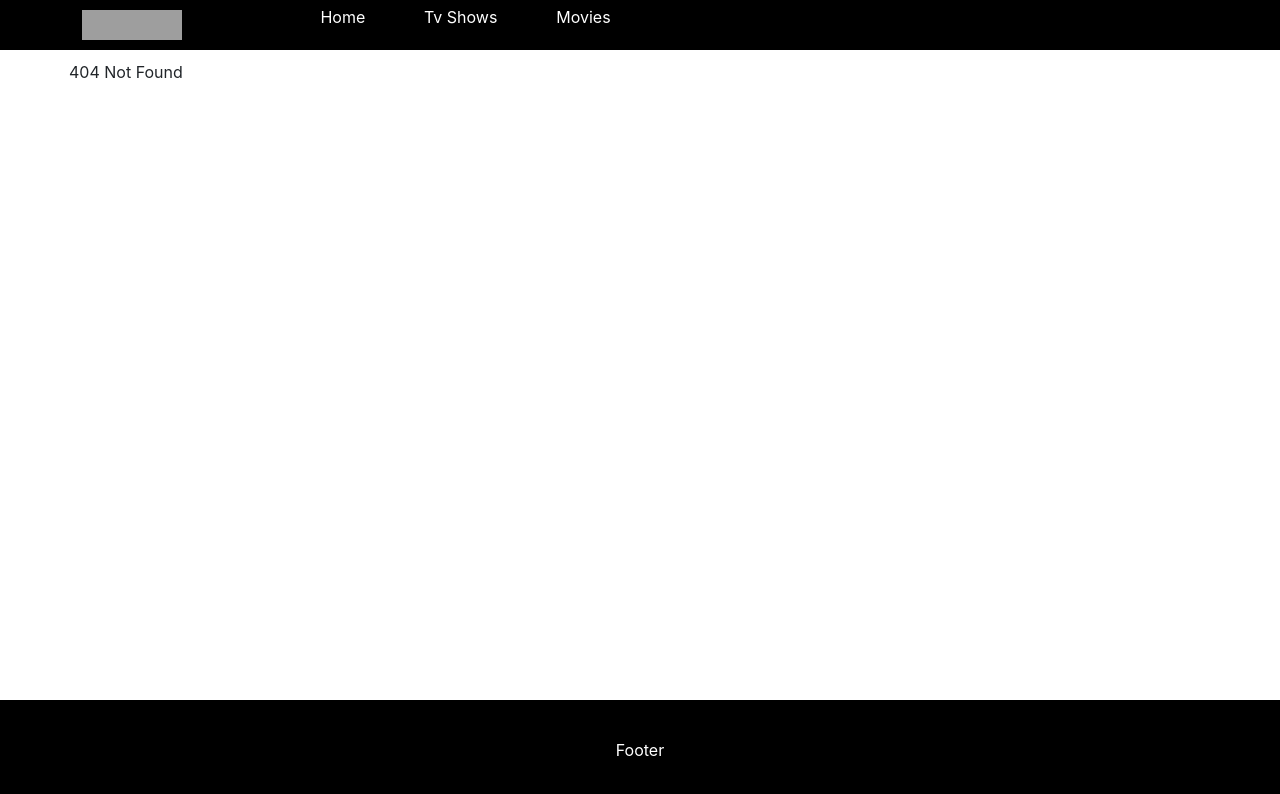
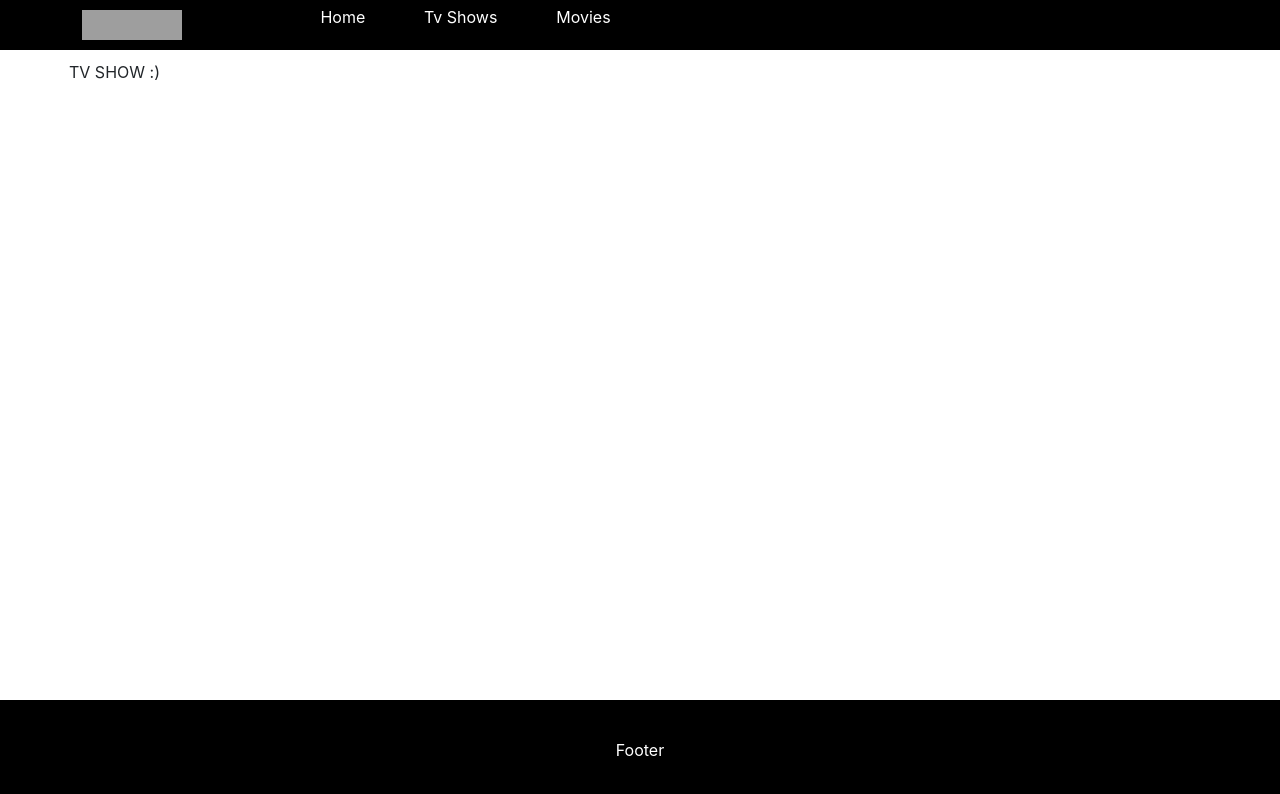
Before and after one commit to j-d-m/netflix-project, a React (Create React App) app: page /tv-show/12311 in a window 1280 px wide. Before the commit this address had no page. Shown: the top 794 px of the page. Built offline with nearby package versions, Linux system fonts and the light colour scheme; grey boxes are pictures that could not be loaded.

Commit message:
added routes to the tv shows and for seasons

```diff
--- a/src/App.js
+++ b/src/App.js
@@ -8,6 +8,7 @@ import Movie from "./pages/Movie/Movie";
 import TvShows from "./pages/TvShows/TvShows";
 import NotFound from "./pages/NotFound/NotFound";
 import "bootstrap/dist/css/bootstrap.min.css";
+import TvShow from "./pages/TvShow/TvShow";
 
 function App() {
   return (
@@ -18,6 +19,7 @@ function App() {
         <Routes>
           <Route path="/" element={<Home />}></Route>
           <Route path="/tv-shows" element={<TvShows />}></Route>
+          <Route path="/tv-show/:pageId" element={<TvShow />}></Route>
           <Route path="/movies" element={<Movies />}></Route>
 
           <Route path="/movie/:pageId" element={<Movie />}></Route>
--- a/src/components/Navbar/Navbar.css
+++ b/src/components/Navbar/Navbar.css
@@ -16,6 +16,7 @@
   list-style: none;
   display: flex;
   justify-content: space-around;
+  align-items: center;
 }
 
 .NavList li {
--- /dev/null
+++ b/src/pages/TvShow/TvShow.js
@@ -0,0 +1,7 @@
+import "./TvShow.css";
+
+import React from "react";
+
+export default function TvShow() {
+  return <div>TV SHOW :) </div>;
+}
--- a/src/pages/TvShows/TvShows.js
+++ b/src/pages/TvShows/TvShows.js
@@ -1,12 +1,13 @@
 import "./TvShows.css";
 import React from "react";
 import Section from "../../components/Section/Section";
+import { actionTvShows, newTvShows } from "../../api/tvShows";
 
 export default function TvShows() {
   return (
     <div>
-      <Section title="New Tv Shows" />
-      <Section title="Action Tv Shows" />
+      <Section title="New Tv Shows" data={newTvShows} content="tv-show" />
+      <Section title="Action Tv Shows" data={actionTvShows} content="tv-show" />
     </div>
   );
 }
```
Also changed, not shown: src/pages/TvShow/TvShow.css (added).
